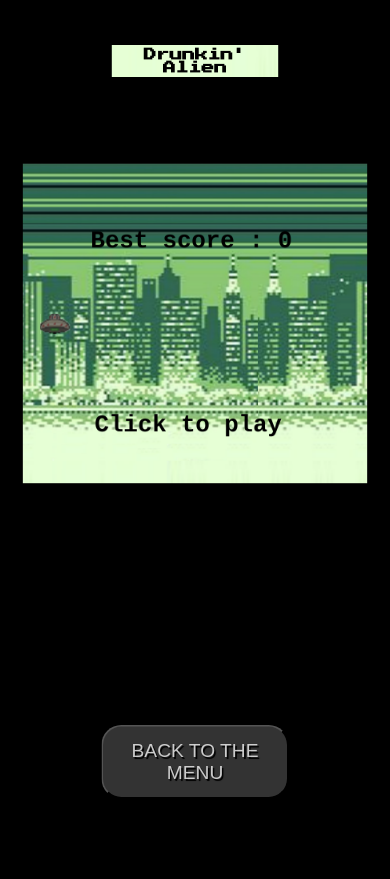
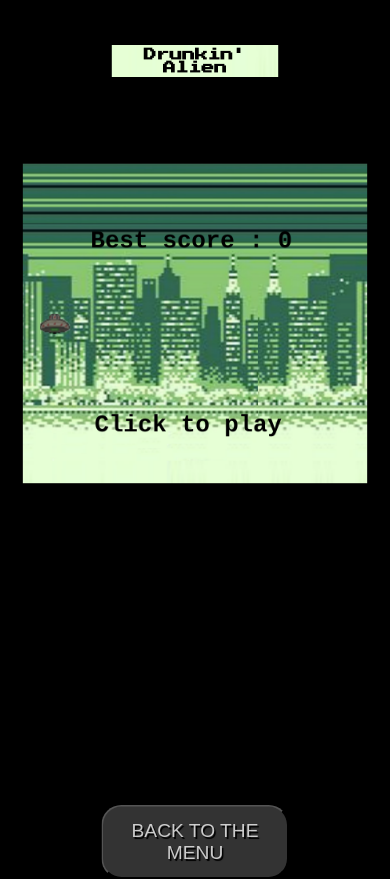
Before and after one commit to YaYouLeKyou/drunkin-alien-menu, a plain HTML site: page index.html in a window 390 px wide. Before the commit the page ends 844 px from the top, so only its background shows below. Drawn offline with Linux system fonts and the light colour scheme; a web font is replaced by a local one.

Commit message:
Update style.css

```diff
--- a/style.css
+++ b/style.css
@@ -73,7 +73,7 @@ button:hover{
   }
   button{
     position:absolute;
-    top: 1800%;
+    top: 2000%;
     left: 50%;
     transform: translateX(-50%);
     font-size: 1.5rem;
```
